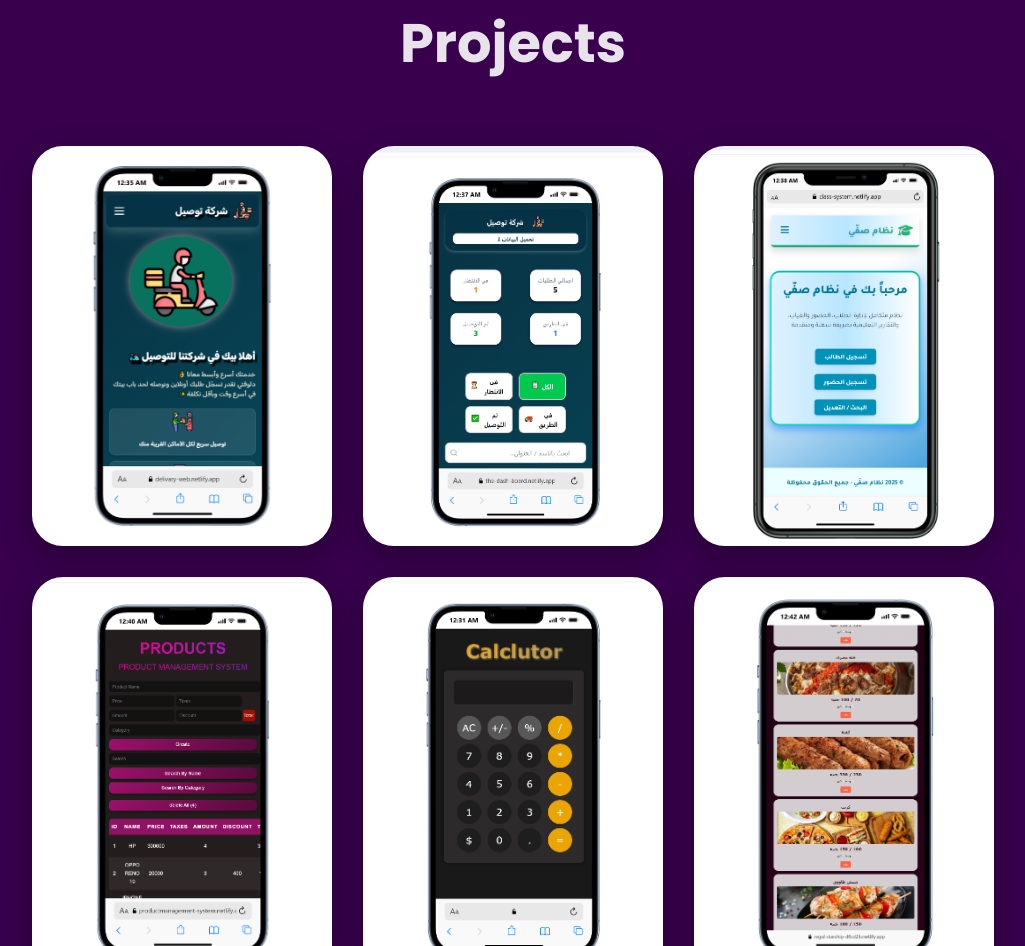
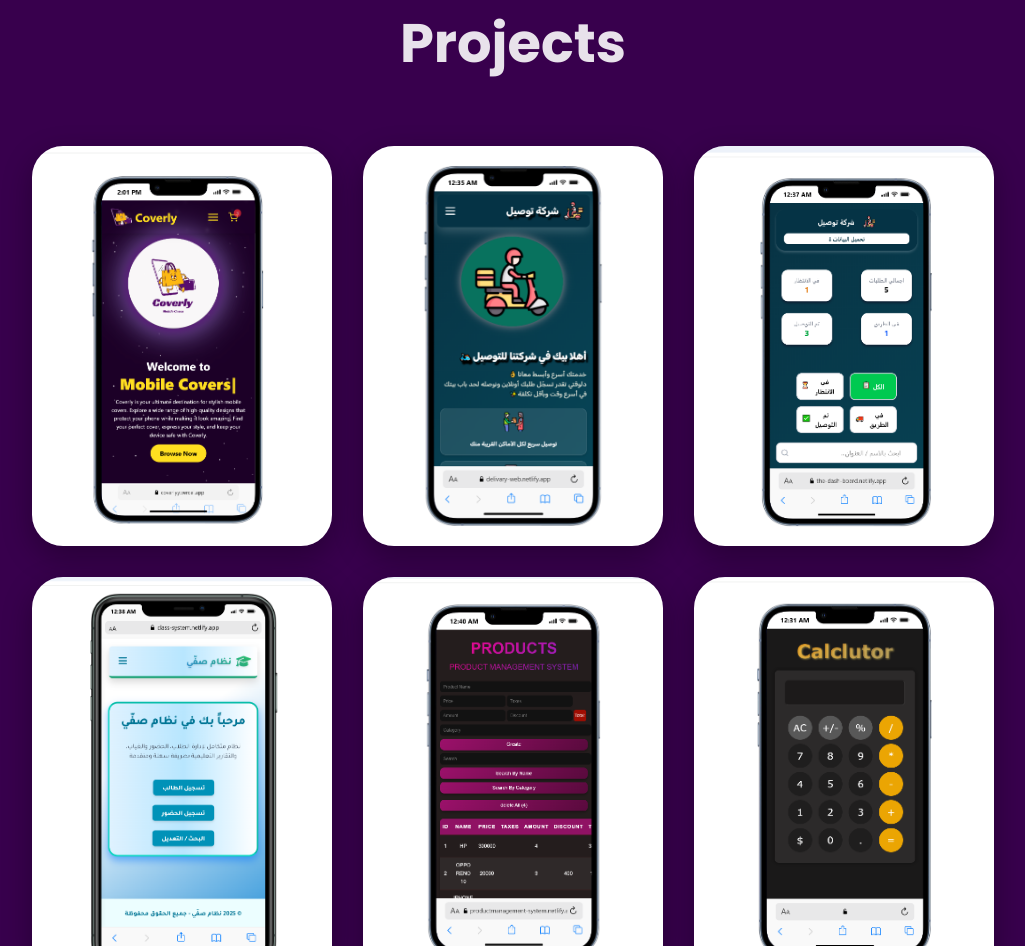
Before and after one commit to mohammed-gamal-abdelmeged/My-Portfolio, a plain HTML site: page index.html in a window 1280 px wide. Shown: the part 2918-3864 px from the top of the page, without its empty margins (127-1152 px from the left). Drawn offline with nearby package versions, Linux system fonts and the light colour scheme.

Commit message:
Update index.html

```diff
--- a/index.html
+++ b/index.html
@@ -144,11 +144,20 @@
     </div>
   </section>
 
-
-
   <section class="projects" id="projects">
   <h2 class="heading">Projects</h2>
   <div class="projects-grid">
+  <div class="project-card">
+      <div class="card-front">
+        <img src="assets/image/coverly.png" alt="Coverly E-Commerce">
+      </div>
+      <div class="card-back">
+        <h4>Coverly E-Commerce</h4>
+        <p>Team Member</p>
+        <a href="https://delivary-web.netlify.app/"><i class="bx bx-link-external"></i></a>
+      </div>
+    </div>
+
     <div class="project-card">
       <div class="card-front">
         <img src="assets/image/delivary.png" alt="Delivary Web">
```
